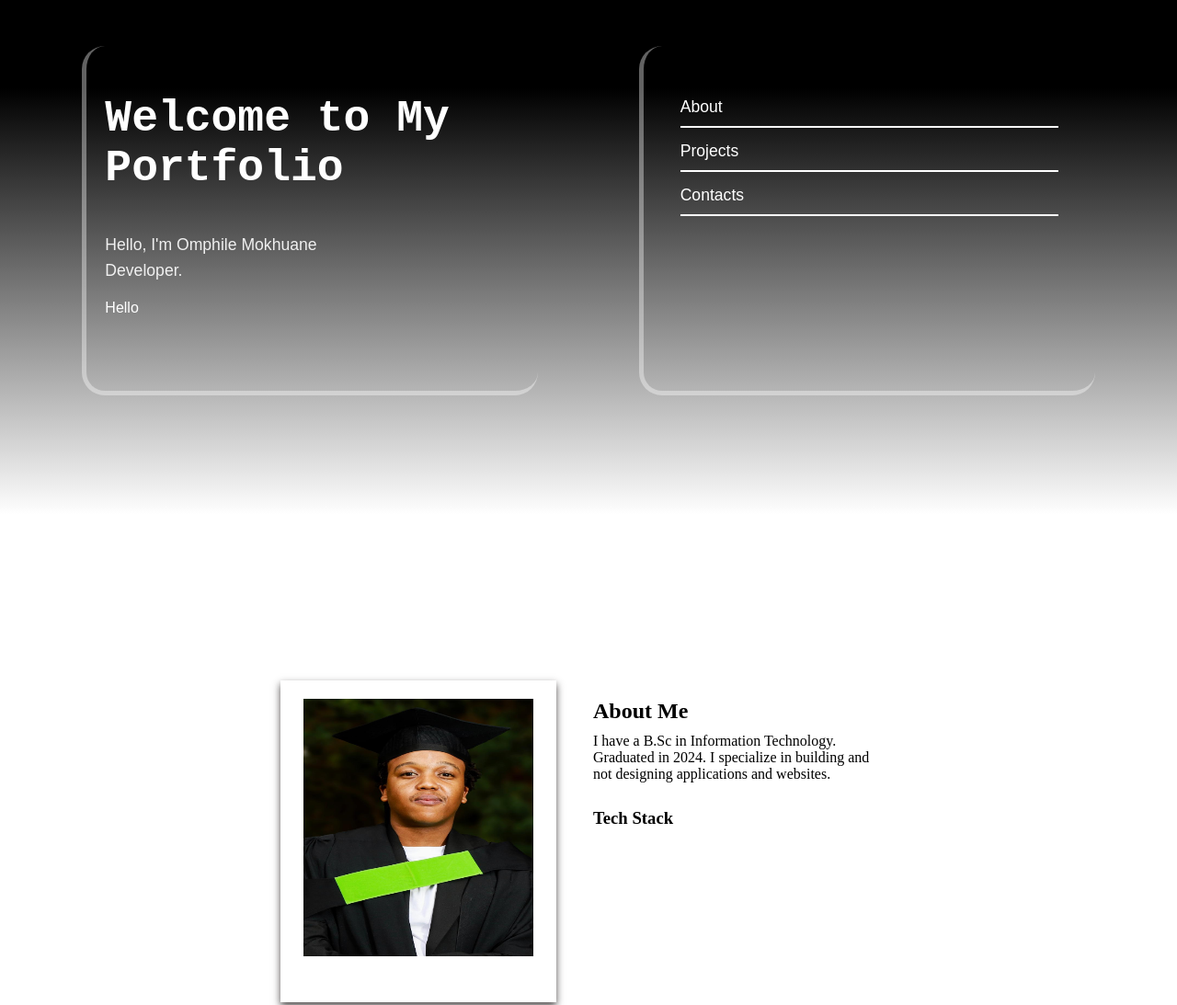
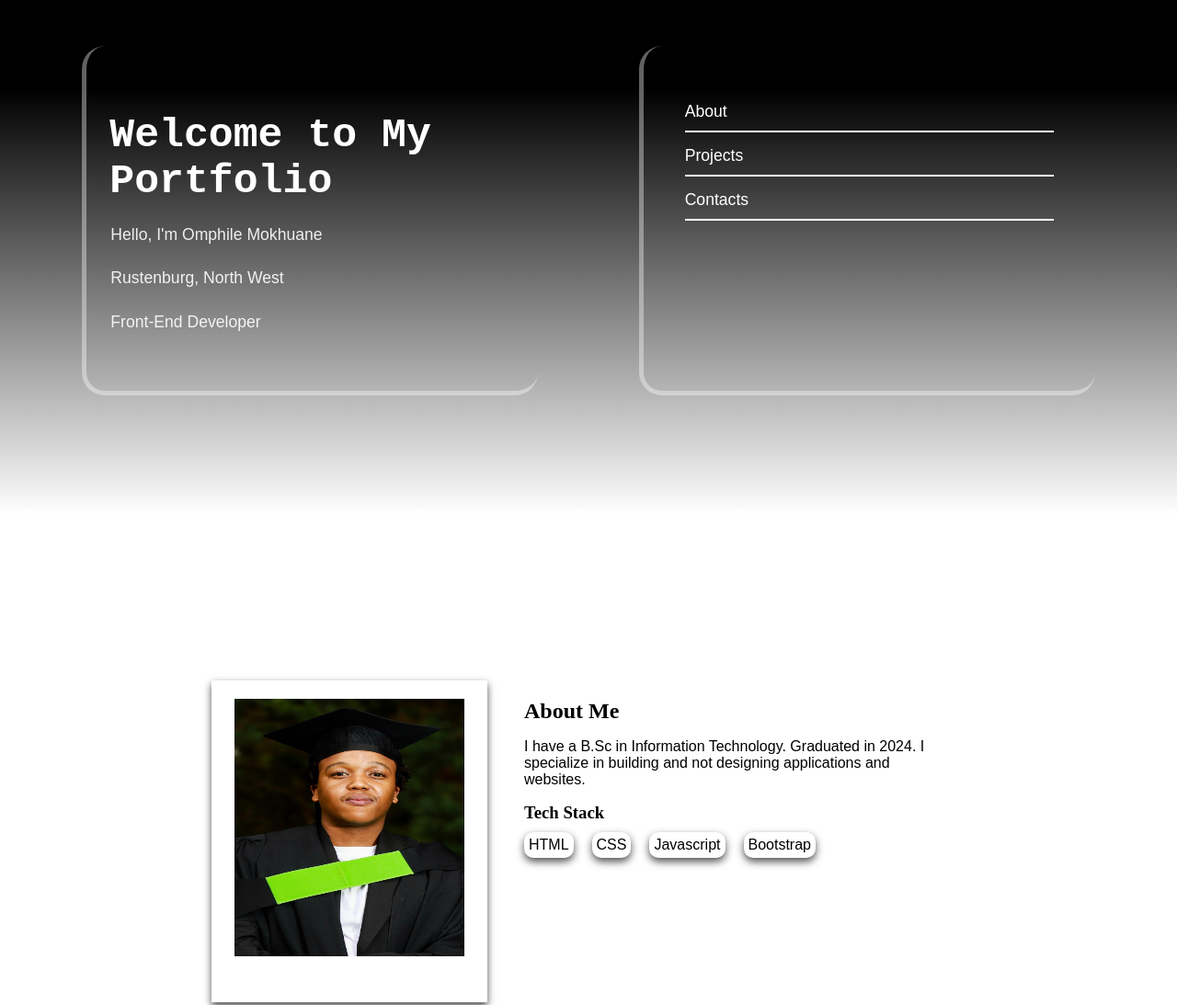
Before and after one commit to OmphileMokhuane/Omphile-Mokhuane-Portfolio, a plain HTML site: page index.html in a window 1280 px wide. Shown: the part 160-1253 px from the top of the page at 92% size. Drawn offline with Linux system fonts and the light colour scheme; a web font is replaced by a local one.

Commit message:
adding my location to the left-container and adjust the layout

```diff
--- a/css/styles.css
+++ b/css/styles.css
@@ -55,24 +55,29 @@ body {
     transition: all 0.3s ease;
     border-left: 5px solid rgba(255, 255, 255, 0.385);
     border-bottom: 5px solid rgba(255, 255, 255, 0.385);
-    padding: 20px;
+    padding: 25px;
 }
 
 .left-container h1 {
     font-family: 'Nohemi', monospace;
-    font-size: 3rem;
-    margin-bottom: 1.5rem;
+    font-size: 2.8rem;
+    margin-bottom: 0rem;
+    padding: 0;
+    height: auto;
 }
 
 .left-container {
     flex-direction: column;
+    justify-content: space-evenly;
 }
 
 .left-container p {
+    margin: 0;
     font-size: 1.1rem;
     line-height: 1.6;
     opacity: 0.9;
     max-width: 90%;
+    padding: 1px;
 }
 
 .menu a {
@@ -128,7 +133,6 @@ li:hover {
 .menu ul li:hover > ul {
     /* Show submenu on hover */
     display: block; /* Show submenu on hover */
-    background-color: rgba(0, 0, 0, 0.8);
 }
 
 .menu ul li ul li {
@@ -174,13 +178,33 @@ li:hover {
 
 .about-content{
     padding: 20px 20px 0 20px;
-    width: 350px;
+    width: 500px;
+    text-align: left;
+}
+
+.about-content h2, .about-content h3{
+    margin: 0 0 10px 0;
+    font-family: 'Nohemi';
 }
 
 .about-content h2, .about-content h3, .about-content p{
     color: #000;
-    margin: 0 0 10px 0;
-    font-family: 'Nohemi';
+}
+
+.tech-stack{
+    display: flex;
+    gap: 20px;
+}
+
+.tech-stack span{
+    color: black;
+    background-color: #fff;
+    box-shadow: 0 4px 8px rgba(37, 33, 33, 0.8);
+    padding: 5px;
+    width: Auto;
+    border-radius: 10px;
+    display: flex;
+    justify-content: center;
 }
 
 @media (max-width: 768px) {
--- a/index.html
+++ b/index.html
@@ -13,17 +13,18 @@
     <div class="container">
         <div class="left-container"> <!-- Left container for personal introduction -->
             <h1>Welcome to My Portfolio</h1> <!-- Main heading for the portfolio -->
-            <p>Hello, I'm Omphile Mokhuane
-            </br>Developer.</p>
+            <p>Hello, I'm Omphile Mokhuane</p>
+            <p>Rustenburg, North West</p>
+            <p>Front-End Developer</p>
             <div class="logo-container">
-                Hello
+
             </div>
         </div>
         <div class="right-container">
             <nav class="menu"> <!-- Navigation menu for site links -->
                 <ul> <!-- Unordered list for menu items -->
                     <li> <!-- List item for About section -->
-                        <a href="#">About</a>
+                        <a href="#about">About</a>
                     </li>
                     <li> <!-- List item for Projects section -->
                         <a href="#">Projects</a>
@@ -35,11 +36,6 @@
                     </li>
                     <li> <!-- List item for Contacts section -->
                         <a href="#">Contacts</a>
-                        <ul>
-                            <li> <!-- Placeholder for contacts -->
-                                <a href="#">Email</a>
-                            </li>
-                        </ul>
                     </li>
                 </ul>
             </nav>
@@ -61,7 +57,7 @@
                 <span class="highlight">HTML</span>
                 <span class="highlight">CSS</span>
                 <span class="highlight">Javascript</span>
-                <span></span>
+                <span class="highlight">Bootstrap</span>
             </div>
         </div>
     </div>
```
